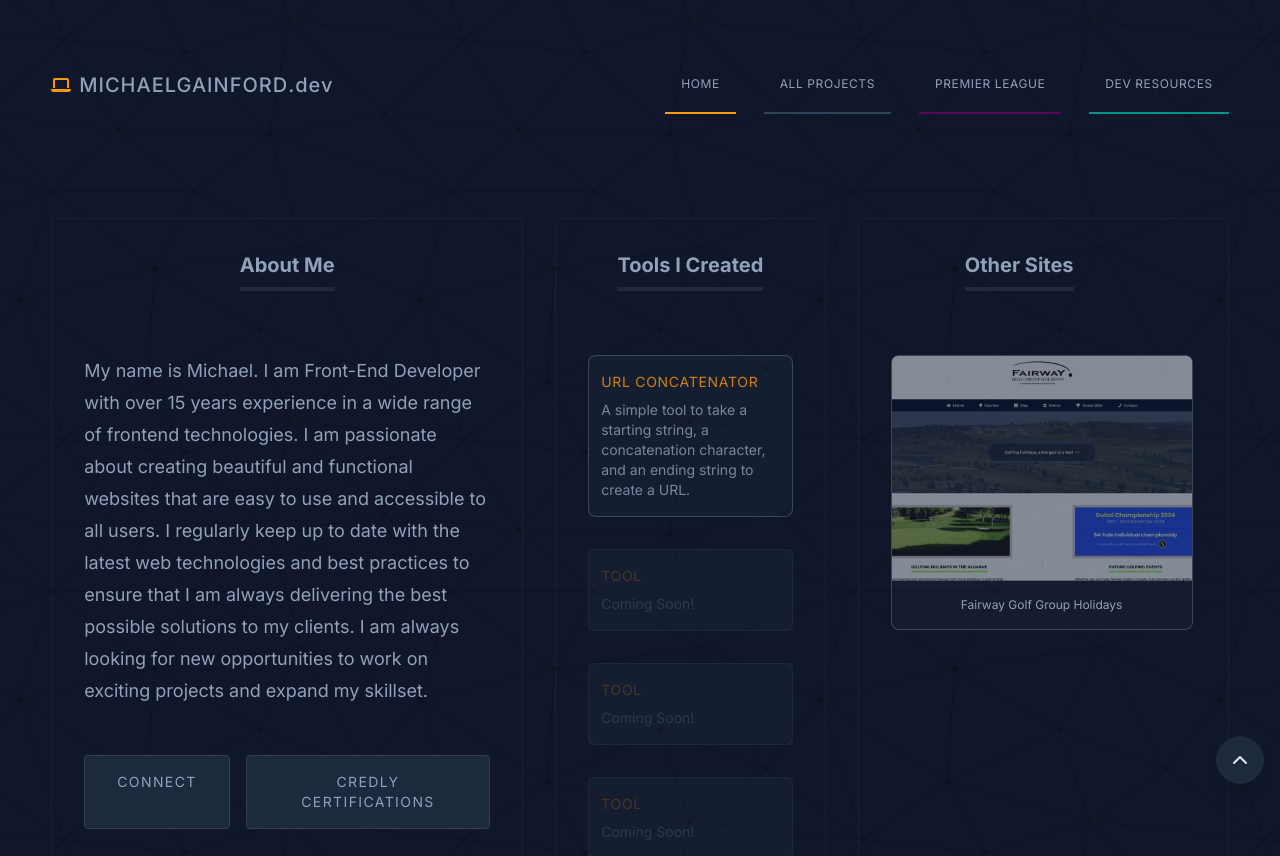
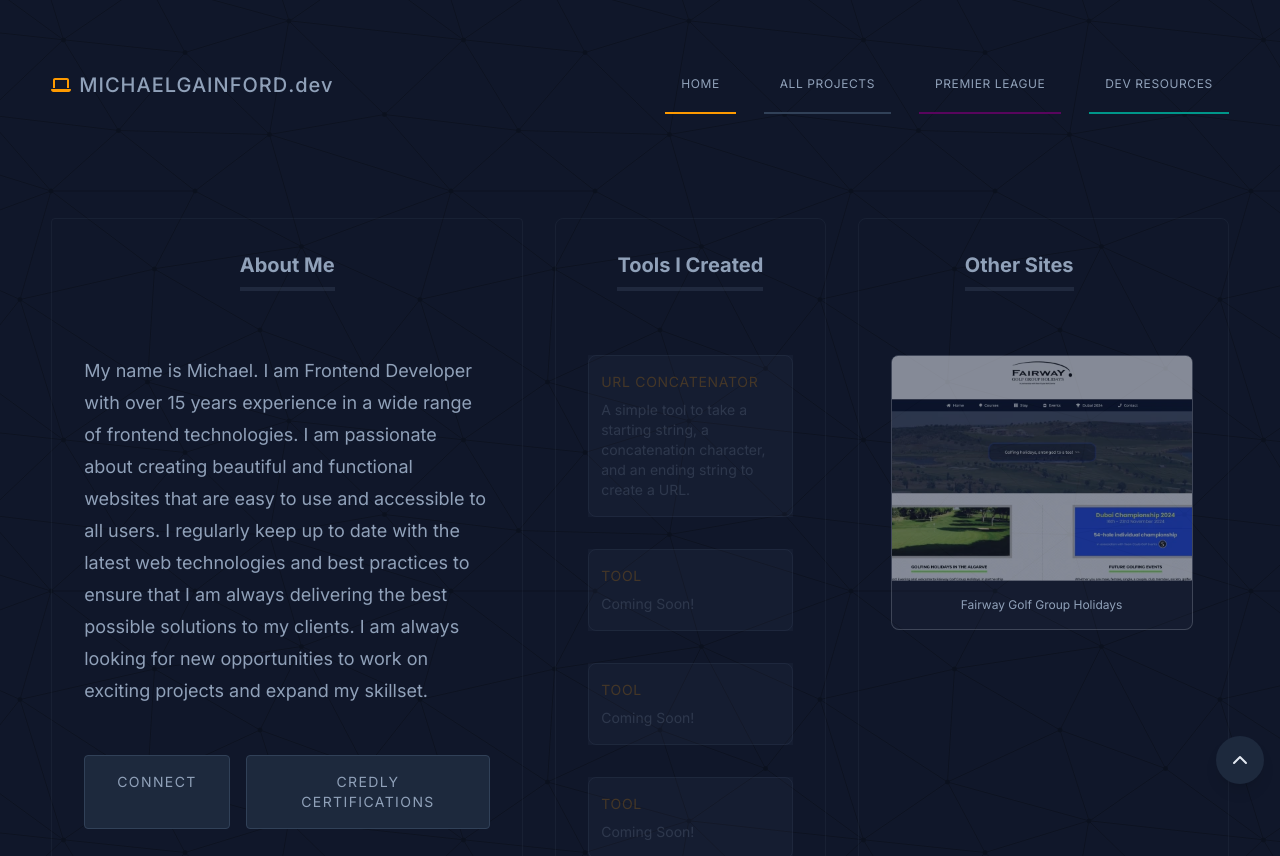
Before and after one commit to michaelgainford/michaelgainford.github.io, a Next.js app: page /general/about in a window 1280 px wide. Shown: the top 856 px of the page. Built offline with nearby package versions, Linux system fonts and the light colour scheme.

Commit message:
Updated About and footer text.

```diff
--- a/app/general/about/page.jsx
+++ b/app/general/about/page.jsx
@@ -17,7 +17,7 @@ import Footer from "@/components/footer/_Footer";
 
 export const metadata = {
 	title: "About",
-	description: "Michael is a Front-End Developer with over 15 years experience in a wide range of frontend technologies. He is passionate about creating beautiful and functional websites that are easy to use and accessible to all users. He regularly keeps up to date with the latest web technologies and best practices to ensure that he is always delivering the best possible solutions to his clients. He is always looking for new opportunities to work on exciting projects and expand his skillset."
+	description: "Michael is a Frontend Developer with over 15 years experience in a wide range of frontend technologies. He is passionate about creating beautiful and functional websites that are easy to use and accessible to all users. He regularly keeps up to date with the latest web technologies and best practices to ensure that he is always delivering the best possible solutions to his clients. He is always looking for new opportunities to work on exciting projects and expand his skillset."
 };
 
 export default function Page_About() {
--- a/components/cards/Card_AboutMe.jsx
+++ b/components/cards/Card_AboutMe.jsx
@@ -9,7 +9,7 @@ export default function COMPONENT_CARD_ABOUT_ME() {
                 About Me
             </h1>
             <p className="text-center lg:text-left max-lg:px-4 text-sm/5 lg:text-lg/8">
-                My name is Michael. I am Front-End Developer with over 15 years experience in a wide range of frontend technologies. I am passionate about creating beautiful and functional websites that are easy to use and accessible to all users. I regularly keep up to date with the latest web technologies and best practices to ensure that I am always delivering the best possible solutions to my clients. I am always looking for new opportunities to work on exciting projects and expand my skillset.
+                My name is Michael. I am Frontend Developer with over 15 years experience in a wide range of frontend technologies. I am passionate about creating beautiful and functional websites that are easy to use and accessible to all users. I regularly keep up to date with the latest web technologies and best practices to ensure that I am always delivering the best possible solutions to my clients. I am always looking for new opportunities to work on exciting projects and expand my skillset.
             </p>
             <div className="flex flex-col [&>a]:max-md:w-full md:flex-row max-lg:px-4 justify-start mt-8 lg:mt-12 gap-4">
                 <Button
--- a/components/footer/Footer_About_Socials.jsx
+++ b/components/footer/Footer_About_Socials.jsx
@@ -3,7 +3,7 @@ import { urlForShopify, urlForNextJS, urlForReactJS, urlForTailwindCSS } from "@
 export default function Component_FooterAboutSocials() {
     return (
         <p className="text-xs text-center leading-loose sm:pr-8 sm:text-left md:text-xs/relaxed lg:text-xs/loose xl:text-sm/loose lg:pr-16 [&>a:hover]:underline">
-            My name is Michael. I am Frontend Developer from and living in the North West of England. By day, under my Bruce Wayne 👨🏻 persona, I currently work as a <a href={urlForShopify}>Shopify</a> Developer working on e-commerce websites and stores for a large web development agency. By night, during the Batman 🦸🏻‍♂️ hours, I work with <a title="NextJS" href={urlForNextJS}>Next.js</a>, <a title="React JS" href={urlForReactJS}>React</a>, and <a title="Tailwind CSS" href={urlForTailwindCSS}>Tailwind CSS</a> to create fun, interesting and practical ways of brightening one&apos;s day. <span className="italic">I am</span> a Batman fan, for the record 🃏.
+            My name is Michael. I am Frontend Developer from (and living) in the North West of England. By day, under my Bruce Wayne 👨🏻 persona, I currently work as a <a href={urlForShopify}>Shopify</a> Developer working on e-commerce websites and stores for a large web development agency. By night, during the Batman 🦸🏻‍♂️ hours, I work with <a title="NextJS" href={urlForNextJS}>Next.js</a>, <a title="React JS" href={urlForReactJS}>React</a>, and <a title="Tailwind CSS" href={urlForTailwindCSS}>Tailwind CSS</a> to create fun, interesting and practical ways of brightening one&apos;s day. <span className="italic">I am</span> a Batman fan, for the record 🃏.
         </p>
     )
 }
--- a/components/footer/Footer_About_Text.jsx
+++ b/components/footer/Footer_About_Text.jsx
@@ -3,7 +3,7 @@ import { urlForShopify, urlForNextJS, urlForReactJS, urlForTailwindCSS } from "@
 export default function Component_FooterAboutText() {
     return (
         <p className="text-xs text-center leading-loose sm:pr-8 sm:text-left md:text-xs/relaxed lg:text-xs/loose xl:text-sm/loose lg:pr-16 [&>a:hover]:underline">
-            My name is Michael. I am Frontend Developer from and living in the North West of England. By day, under my Bruce Wayne 👨🏻 persona, I currently work as a <a title="Shopify" href={urlForShopify}>Shopify</a> Developer working on e-commerce websites and stores for a large web development agency. By night, during the Batman 🦸🏻‍♂️ hours, I work with <a title="NextJS" href={urlForNextJS}>Next.js</a>, <a title="React JS" href={urlForReactJS}>React</a>, and <a title="Tailwind CSS" href={urlForTailwindCSS}>Tailwind CSS</a> to create fun, interesting and practical ways of brightening one&apos;s day. <span className="italic">I am</span> a Batman fan, for the record 🃏.
+            My name is Michael. I am Frontend Developer from (and living in) the North West of England. By day, under my Bruce Wayne 👨🏻 persona, I currently work as a <a title="Shopify" href={urlForShopify}>Shopify</a> Developer working on e-commerce websites and stores for a large web development agency. By night, during the Batman 🦸🏻‍♂️ hours, I work with <a title="NextJS" href={urlForNextJS}>Next.js</a>, <a title="React JS" href={urlForReactJS}>React</a>, and <a title="Tailwind CSS" href={urlForTailwindCSS}>Tailwind CSS</a> to create fun, interesting and practical ways of brightening one&apos;s day. <span className="italic">I am</span> a Batman fan, for the record 🃏.
         </p>
     )
 }
--- a/data/data_for__tools.json
+++ b/data/data_for__tools.json
@@ -2,9 +2,9 @@
     "Tools": [
         {
             "name": "URL Concatenator",
-            "href": "/tools/url-concatenator",
+            "href": "/",
             "description": "A simple tool to take a starting string, a concatenation character, and an ending string to create a URL.",
-            "active": true
+            "active": false
         },
         {
             "name": "Tool",
```
